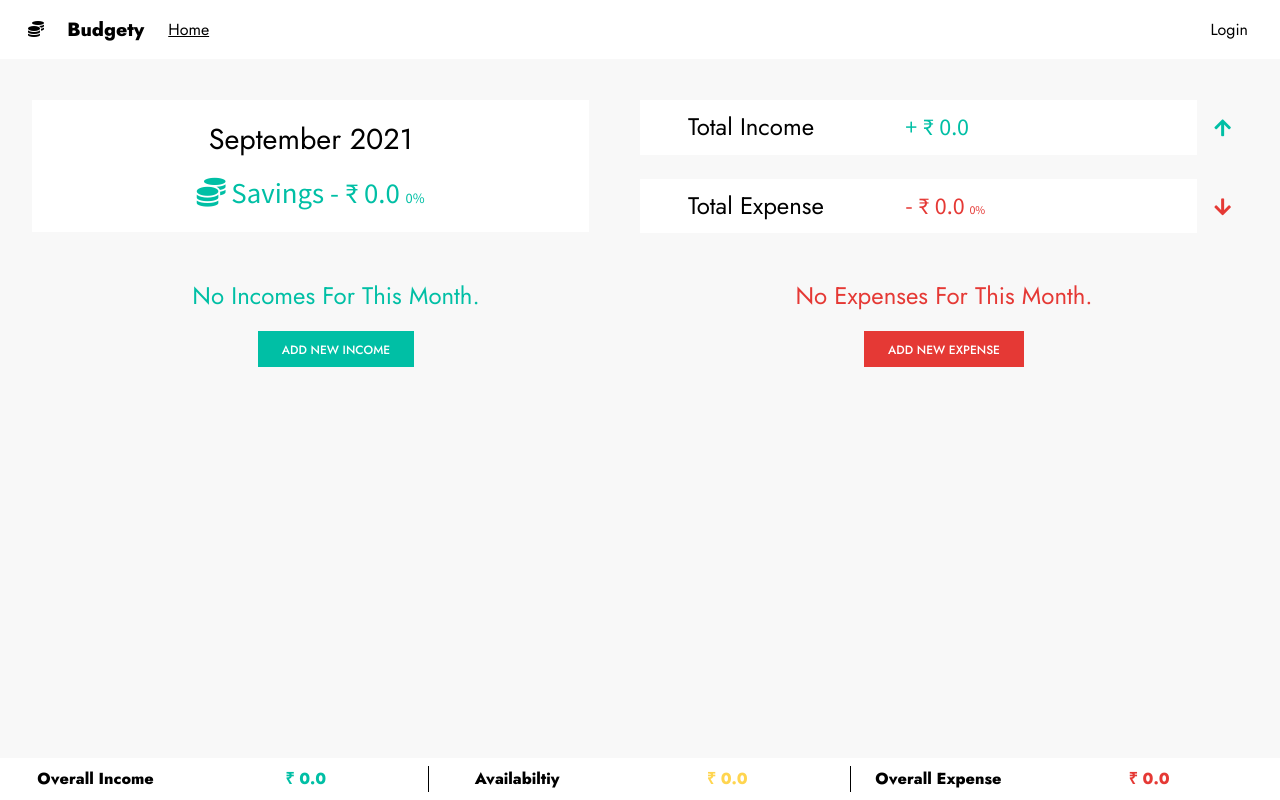
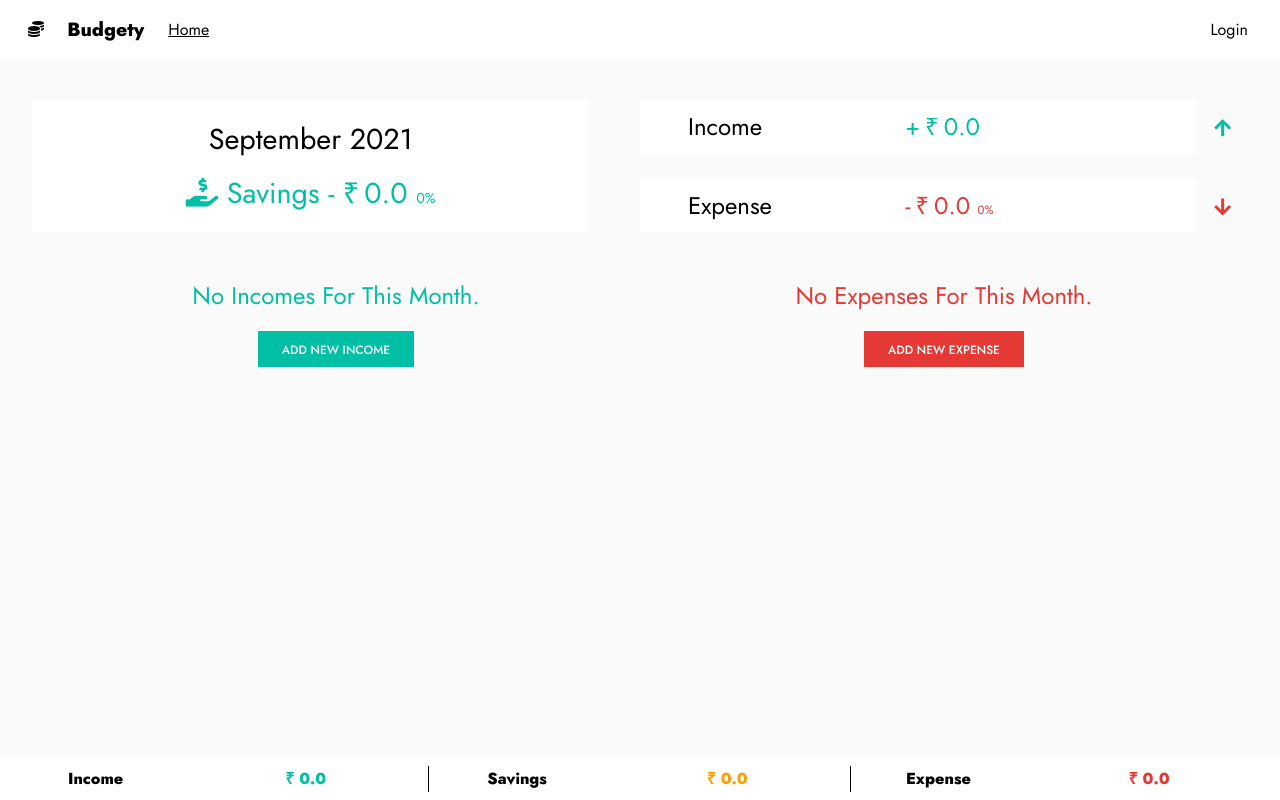
Before and after one commit to gsk-21/Budget-Manager, a Django app: page / in a window 1280 px wide. Run offline with Django 3.2, Linux system fonts and the light colour scheme; some libraries are stand-ins or nearby versions.

Commit message:
UI update

```diff
--- a/app/views.py
+++ b/app/views.py
@@ -94,7 +94,7 @@ def monthly_budget(request):
         years.reverse()
         year_dict = {}
         import os
-        os.system('cls')
+        # os.system('cls')
 
         for year in years:
             yearly_total = {}
@@ -138,6 +138,7 @@ def monthly_budget(request):
                         else:
                             expense_percent = 0
                         savings_percent = 100 - expense_percent
+                        # savings_percent = int(round(savings_percent), 0)
                         if expense_percent == 0:
                             savings_percent = 0
                     if total_expense == 0:
@@ -154,7 +155,7 @@ def monthly_budget(request):
                     budget_dict = {'month': month, 'income': str(total_income), 'month_number': month_number,
                                    'expense': str(total_expense),
                                    'savings': str(savings),
-                                   'savings_percent': formated(savings_percent),
+                                   'savings_percent': savings_percent,
                                    'expense_percent': expense_percent,
                                    'income_percent': income_percent
                                    }
@@ -178,6 +179,14 @@ def monthly_budget(request):
         # context['incomes'] = incomes
         # context['expenses'] = expenses
         context['budgets'] = year_dict
+
+        overall_budget = get_overall_budget(user, key)
+        context['overall_income'] = overall_budget['overall_income']
+        context['overall_expense'] = overall_budget['overall_expense']
+        context['overall_savings'] = overall_budget['overall_savings']
+        context['overall_inc_percentage'] = overall_budget['overall_inc_percentage']
+        context['overall_exp_percentage'] = overall_budget['overall_exp_percentage']
+        context['overall_savings_percentage'] = overall_budget['overall_savings_percentage']
 
         return render(request, 'monthly_budget.html', context)
     else:
--- a/templates/base.html
+++ b/templates/base.html
@@ -38,7 +38,7 @@
 
     <link rel="stylesheet" href="{% static 'css/base.css' %}">
 
-  <title>Budget Manager</title>
+  <title>Budgety</title>
 
 
 <style>
@@ -55,45 +55,6 @@
 
 <body class="light-bg">
 
-  <!-- <nav class="navbar navbar-expand-md  sticky-top  shadow-0 container bg-white " id="desktop-nav">
-
-
-    <div class="d-flex  ">
-      <a class="navbar-brand mr-0  navbar-brand-custom font-weight-bold text-black" href="{% url 'home'%}">
-        <h3>  {{"Budget Manager "|title}}
-        </h3>
-      </a>
-    </div>
-
-      <ul class="navbar-nav ml-auto nav-flex-icons float-end">
-
-        <li class="nav-item">
-          <a class="nav-link waves-effect waves-light text-black"  href="{% url 'monthly-budget' %}">
-            <span class="font-weight-bold" style="font-size: .8em;">
-            Monthly Budget
-            </span>
-          </a>
-        </li>
-
-        <li class="nav-item">
-          <a class="nav-link waves-effect waves-light text-black"  href="{% url 'sign-up' %}">
-            <span class="font-weight-bold" style="font-size: .8em;">
-              Sign UP
-            </span>
-          </a>
-        </li>
-
-
-
-      </ul>
-
-      <button class="navbar-toggler  " type="button" data-toggle="collapse" data-target="#collapsingNavbar">
-        <i class="fa fa-bars"></i>
-      </button>
-
-
-
-  </nav> -->
 
   <nav class="navbar navbar-expand-lg navbar-light   container-fluid shadow-0 font sticky-top" id="nav0">
 	<div class="container-fluid">
@@ -145,13 +106,14 @@
 
 			<li class="nav-item " >
 				<a class="nav-link nav-link-black-text theme-switch" href="#" id="theme-switch">
-					<!--<i class="far fa-moon"></i>-->
-					<i class="fas fa-adjust"></i>
+					<i class="fa fa-adjust"></i>
 				</a>
 			</li>
 
 			<li class="nav-item ">
-				<a class="nav-link nav-link-black-text" href="#">{{user.first_name|title|truncatechars:50}}</a>
+				<span class="nav-link nav-link-black-text" href="#" id="un">
+					{{user.first_name|title|truncatechars:50}}
+				</span>
 			</li>
 
 
@@ -186,6 +148,7 @@
 			href="{% url 'home' %}" id="user-name-container">
 			<span style="margin-left: 5%;">
 				<i class="fas fa-coins "></i>
+
 			</span>
 			<span style="margin-left: 10%;">
 				Budgety
@@ -193,12 +156,11 @@
 
 			{% if user.is_authenticated %}
 
-			<span style="margin-left:85%;" class="" id="theme-switch-mobile">
-					<!-- <i class="far fa-moon" id="mobile-moon"></i>  -->
-					<!-- <i class="fa fa-toggle-off" aria-hidden="true"></i> -->
-					<i class="fas fa-adjust"></i>
+			<span style="margin-left:85%;"  id="theme-switch-mobile" >
+					<i class="fas fa-adjust" ></i>
+			</span>
 
-			</span>
+
 
 			{% endif %}
 
--- a/templates/home.html
+++ b/templates/home.html
@@ -20,18 +20,18 @@
 
         <div class="desktop-content row fixed-bottom grey-bgs  white-row-bg container-fluid mx-auto p-2 text-center bottom-fixed-row">
             <div class="col-4  font-weight-bold  jost">
-                <div class="row" style="border-right:1px solid black ;">
-                    <div class="col-5  font-weight-bold">Overall Income</div>
+                <div class="row pipe-white" >
+                    <div class="col-5  font-weight-bold"> Income</div>
                     <div class="col-7 income left-texts"> ₹ {{overall_income}}</div>
                 </div>
             </div>
 
             <div class="col-4 font-weight-bold  jost white-row-bgs">
                 <div class="row">
-                    <div class="col-5">Availabiltiy
+                    <div class="col-5">Savings
                     </div>
-                    <div class="col-7 savings left-texts"
-                        style="border-right:1px solid black;">
+                    <div class="col-7 savings left-texts pipe-white"
+                        >
                          ₹ {{overall_savings}}
                     </div>
                 </div>
@@ -39,7 +39,7 @@
 
             <div class="col-4 font-weight-bold  jost white-row-bgs">
                 <div class="row">
-                    <div class="col-5">Overall Expense</div>
+                    <div class="col-5"> Expense</div>
                     <div class="col-7 expense left-texts">
                         ₹ {{overall_expense}}
                     </div>
@@ -47,7 +47,7 @@
             </div>
         </div>
 
-        <div class="mobile-content row fixed-bottom grey-bgs  white-row-bg container-fluid mx-auto p-2 text-center bottom-fixed-row">
+        <!-- <div class="mobile-content row fixed-bottom grey-bgs  white-row-bg container-fluid mx-auto p-2 text-center bottom-fixed-row">
 
             <div class="row font-weight-bold jost m-3">
                 <div class="col-4 text-center " style="border-right:1px solid black ;">
@@ -63,20 +63,20 @@
                 <div class="col-4 text-center expense">₹ {{overall_expense}}</div>
             </div>
 
-
-        </div>
+        </div> -->
 
 
         <div class="row mt-3 ">
-            <div class="col-6 col-lg-6  col-md-12 desktop-content">
+            <div class="col-6 col-lg-6  col-md-12 desktop-content jost">
                 <div class="row  head text-center">
                     <div class="col-11 col-lg-11 col-md-12 white-row-bg ">
                         <div class="jost font-weight-bolds mb-2 mt-3 month-savings ">
                             {{month}} {{year}}
                         </div>
 
-                        <div class="income savings font-weight-bolds mb-3 month-savings word-wrap" >
-                            <i class="fas fa-coins"></i> {{" Savings " | title}} -
+                        <div class="income savings font-weight-bolds mb-3 month-savings word-wrap " >
+                            <!-- <i class="fas fa-coins"></i>  -->
+                            <i class="fas fa-hand-holding-usd"></i> {{" Savings " | title}} -
                             <span style="margin-right: 5px;">₹</span>{{savings}}
                             <span class="available-percent white-row-bg" id="whole-available-percent">
                             </span>
@@ -86,15 +86,21 @@
                 </div>
             </div>
 
-            <div class="col-6 col-lg-6  col-md-12 mobile-content">
+            <div class="col-6 col-lg-6  col-md-12 mobile-content jost ">
                 <div class="row  head text-center">
                     <div class="col-11 col-lg-11 col-md-12 white-row-bg ">
                         <div class="jost font-weight-bolds mb-2 mt-3 month-savings p-3 pt-4 pb-4">
                             {{month}} {{year}}
                         </div>
 
-                        <div class="income savings font-weight-bolds mb-3 month-savings pb-5 word-wrap" >
-                            <i class="fas fa-coins"></i> {{" Savings " | title}} -
+                        <div class="income savings font-weight-bolds mb-3 month-savings pb-5 word-wrap jost" >
+                            <!-- <i class="fas fa-coins"></i> -->
+                            <!-- <i class="fas fa-dollar-sign"></i> -->
+                            <!-- <i class="fas fa-piggy-bank"></i>  -->
+                            <span class="font-weight-bold" style="font-size: 5rem;">
+                                <i class="fas fa-hand-holding-usd"></i>
+                            </span>
+                                {{"  Savings " | title}} -
                             <span>
                                 <span style="margin-right: 8px;">₹</span>{{savings}}</span>
                             <span class="available-percent white-row-bg" id="whole-available-percent">
@@ -105,16 +111,18 @@
                 </div>
                 <div class="mb-5"></div>
             </div>
+
             <div class="d-none d-md-block d-lg-none mt-3">
             </div>
             <div class="col-6 col-lg-6  col-md-12 head">
-                <div class="row desktop-content">
+
+                <div class="row desktop-content jost" >
                     <div class="col-12 mb-2 ">
 
-                        <div class="row total-inc-exp">
-                            <div class="col-6 col-lg-5 font-weight-bolds px-5 pt-2 pb-2 jost
+                        <div class="row total-inc-exp" id="total-inc">
+                            <div class="col-6 col-lg-5 font-weight-bolds px-5 pt-2 pb-2 josts
                             white-row-bg ">
-                                {{"Total Income" | title}}
+                                {{"Income" | title}}
                             </div>
                             <div class="col-5 col-lg-6 income  pt-2 pb-2 white-row-bg word-wrap" >
                                 <span style="margin-right: 5px;">+</span><span style="margin-right: 5px;">₹</span>{{total_income|truncatechars:18}}
@@ -128,9 +136,9 @@
                     </div>
 
                     <div class="col-12  mt-3 ">
-                        <div class="row total-inc-exp">
-                            <div class="col-6 col-lg-5 font-weight-bolds px-5 pt-2 pb-2 jost white-row-bg">
-                                {{"Total Expense" | title}}
+                        <div class="row total-inc-exp" id="total-exp">
+                            <div class="col-6 col-lg-5 font-weight-bolds px-5 pt-2 pb-2 josts white-row-bg">
+                                {{"Expense" | title}}
                             </div>
                             <div class="col-5 col-lg-6 expense pt-2 pb-2 white-row-bg word-wrap" >
                                  <span style="margin-right: 5px;">-</span><span style="margin-right: 5px;">₹</span>{{total_expense|truncatechars:18}}
@@ -147,16 +155,16 @@
                 </div>
 
                 <div class="mobile-content">
-                    <div class="row ">
+                    <div class="row jost">
                         <div class="col-6 " style="border-right: 0px solid rgb(248, 248, 248);">
 
                             <div class="row total-inc-exp "
                             style="border:1px solid #00BFA5;
                                     border-left:5px solid #00BFA5;
                                     border-right: 0px solid #00BFA5">
-                                <div class="col-12 font-weight-bolds jost p-3 pt-4
+                                <div class="col-12 font-weight-bolds jost p-3 pt-4 mobile-inc-exp
                                 white-row-bg ">
-                                    {{"Total Income" | title}}
+                                    {{"Income" | title}}
                                     <span class="mx-auto arrows income text-center float-end pt-3">
                                         <i class="fas fa-arrow-up"></i>
                                     </span>
@@ -172,10 +180,10 @@
                                     style="border:1px solid #E53935;
                                             border-right:5px solid #E53935;
                                             border-left: 1px solid #E53935;">
-                                <div class="col-12 font-weight-bolds  jost p-3 pt-4
+                                <div class="col-12 font-weight-bolds  jost p-3 pt-4 mobile-inc-exp
                                             white-row-bg">
-                                    {{"Total Expense" | title}}
-                                    <span class="mx-auto arrows expense text-center float-end pt-3">
+                                    {{"Expense" | title}}
+                                    <span class="mx-auto arrows expense text-center float-end pt-3  ">
                                         <i class="fas fa-arrow-down"></i>
                                     </span>
                                 </div>
@@ -203,7 +211,7 @@
                             {{"INCOMES" |upper}}
                         </div>
                         <div class="col-5 ">
-                            <a class="float-end income add-sm-btn "
+                            <a class="float-end income add-sm-btn jost"
                              id="addNewIncome" data-mdb-toggle="modal" data-mdb-target="#addIncome">
                                 Add
                             </a>
@@ -224,7 +232,7 @@
                             {{"Expenses" |upper}}
                         </div>
                         <div class="col-5 ">
-                            <a class="float-end expense add-sm-btn" data-mdb-toggle="modal" data-mdb-target="#addExpense">
+                            <a class="float-end expense add-sm-btn jost" data-mdb-toggle="modal" data-mdb-target="#addExpense">
                                 Add
                             </a>
                         </div>
@@ -428,11 +436,13 @@
                         <div class="col-6 income heading jost font-weight-bolds">
                             {{"INCOMES" |upper}}
                         </div>
+                        <!-- <div class="col-4 bg-success"></div> -->
                         <div class="col-5">
-                            <a class="float-end income add-sm-btn "
+                            <a class="float-end text-center  income add-sm-btn jost"
                             id="addNewIncome" data-mdb-toggle="modal" data-mdb-target="#addIncome">
-                                Add
+                                 <i class="fa fa-plus-circle"></i>
                             </a>
+
                         </div>
                         <div class="col-1">
 
@@ -512,8 +522,9 @@
                             {{"Expenses" |upper}}
                         </div>
                         <div class="col-5 ">
-                            <a class="float-end expense add-sm-btn" data-mdb-toggle="modal" data-mdb-target="#addExpense">
-                                Add
+                            <a class="float-end expense add-sm-btn jost"
+                            data-mdb-toggle="modal" data-mdb-target="#addExpense">
+                                <i class="fas fa-plus-circle"></i>
                             </a>
                         </div>
                         <div class="col-1">
--- a/templates/styling.html
+++ b/templates/styling.html
@@ -2,6 +2,7 @@
     body {
         color: black;
         background-color: rgb(248, 248, 248);
+        background-color: rgba(250, 250, 250, 0.889) !important;
 
     }
     .body-bg{
@@ -81,6 +82,14 @@
     }
 
 
+    .pipe-black{
+        border-right:1px solid black ;
+    }
+
+    .pipe-white{
+        border-right:1px solid white ;
+    }
+
     .income,.available-percent,
     .income:hover {
         color: #00BFA5 !important;
@@ -96,7 +105,14 @@
     }
 
     .savings,.savings-percent{
-        color: #FFD54F;
+        /* color: #FFD54F; */
+        /* color: #FFB300; */
+        color: #FFA000;
+    }
+
+
+    .monthly-font{
+        font-size: 2.5rem;
     }
 
     .heading {
@@ -188,6 +204,10 @@
 
     #nav1,#nav2{
         display: none;
+    }
+
+    #un:hover{
+        text-decoration: none !important;
     }
 
 </style>
@@ -306,6 +326,10 @@
     }
 
     .total-inc-exp{
+        font-size: 3.5rem;
+    }
+
+    .mobile-inc-exp{
         font-size: 4rem;
     }
 
@@ -379,6 +403,17 @@
     .no-budgets{
         font-size: 6rem;
     }
+
+
+    .pipe-black{
+        border-right:2px solid black ;
+    }
+
+    .pipe-white{
+        border-right:2px solid white ;
+    }
+
+
 
 }
 
@@ -578,6 +613,36 @@ function setTheme(){
         }
     }
 
+
+    pipeBlack = document.querySelectorAll('.pipe-black')
+    pipeWhite = document.querySelectorAll('.pipe-white')
+
+    if(theme == dark)
+    {
+        if(pipeWhite != null){
+            for (const i of pipeBlack) {
+                if (i.classList.contains('pipe-black')){
+                    i.classList.remove('pipe-black')
+                    i.classList.add('pipe-white')
+                }
+            }
+        }
+    }
+
+
+    if(theme == light)
+    {
+        if(pipeWhite != null){
+            for (const i of pipeWhite) {
+                if (i.classList.contains('pipe-white')){
+                    i.classList.remove('pipe-white')
+                    i.classList.add('pipe-black')
+                }
+            }
+        }
+    }
+
+
 }
 
 
@@ -592,27 +657,7 @@ themeSwitchMobile = document.querySelector('#theme-switch-mobile')
 "{% endif %}"
 
 
-"{% if user.is_authenticated %}"
-    moonIcon = document.querySelector('.fa-moon')
-    moonIconList = document.querySelectorAll('.fa-moon')
-    moonMobile = document.querySelector('#mobile-moon')
-    for (const i of moonIconList) {
-        console.log(i);
-        if(theme==light){
-            if(i.classList.contains('fas')){
-                i.classList.remove('fas')
-                i.classList.add('far')
-            }
 
-        }else if(theme==dark){
-            if(i.classList.contains('far')){
-                i.classList.remove('far')
-                i.classList.add('fas')
-            }
-        }
-    }
-
-"{% endif %}"
 
 if(themeSwitch!=null){
     themeSwitch.addEventListener('click',function(){
@@ -625,39 +670,23 @@ if(themeSwitch!=null){
         theme = dark
         console.log("Theme to be sent:",theme);
         setUserTheme(theme)
-        if(moonIcon.classList.contains('far')){
-            moonIcon.classList.remove('far')
-            moonIcon.classList.add('fas')
-        }
 
     }else if(userTheme==dark){
         console.log("Switching to light...");
         theme=light
         console.log("Theme to be sent:",theme);
         setUserTheme(theme)
-        if(moonIcon.classList.contains('fas')){
-            moonIcon.classList.remove('fas')
-            moonIcon.classList.add('far')
-        }
 
     }else if (userTheme=="null"){
         console.log(userTheme);
         if(theme==light){
             theme = dark
             setUserTheme(theme)
-            if(moonIcon.classList.contains('far')){
-                moonIcon.classList.remove('far')
-                moonIcon.classList.add('fas')
-            }
             setTheme()
 
         }else if(theme==dark){
             theme = light
             setUserTheme(theme)
-            if(moonIcon.classList.contains('fas')){
-                moonIcon.classList.remove('fas')
-                moonIcon.classList.add('far')
-            }
             setTheme()
         }
     }
@@ -666,50 +695,38 @@ if(themeSwitch!=null){
 }
 
 
+
 if(themeSwitchMobile!=null){
-    themeSwitchMobile.addEventListener('click',function(){
-    moonIcon = moonMobile
+    themeSwitchMobile.addEventListener('click',function(event){
+        event.preventDefault();
 
-    if(theme==light){
+    if(userTheme==light){
+        console.log("Switching to dark...");
         theme = dark
+        console.log("Theme to be sent:",theme);
         setUserTheme(theme)
-        setTheme()
-        if(moonIcon.classList.contains('far')){
-            moonIcon.classList.remove('far')
-            moonIcon.classList.add('fas')
-        }
 
-    }else if(theme==dark){
+    }else if(userTheme==dark){
+        console.log("Switching to light...");
         theme=light
+        console.log("Theme to be sent:",theme);
         setUserTheme(theme)
-        setTheme()
-        if(moonIcon.classList.contains('fas')){
-            moonIcon.classList.remove('fas')
-            moonIcon.classList.add('far')
-        }
 
-    }else if (theme=="null"){
+    }else if (userTheme=="null"){
+        console.log(userTheme);
         if(theme==light){
             theme = dark
             setUserTheme(theme)
-            if(moonIcon.classList.contains('far')){
-                moonIcon.classList.remove('far')
-                moonIcon.classList.add('fas')
-            }
             setTheme()
 
         }else if(theme==dark){
             theme = light
             setUserTheme(theme)
-            if(moonIcon.classList.contains('fas')){
-                moonIcon.classList.remove('fas')
-                moonIcon.classList.add('far')
-            }
             setTheme()
         }
     }
+
 })
-
 }
 
 
@@ -729,7 +746,6 @@ function setUserTheme(theme) {
             console.log("Theme set");
             console.log(json);
             userTheme = theme
-            // location.reload()
             setTheme()
         },
         error: function (xhr, errmsg, err) {
```
Also changed, not shown: templates/monthly_budget.html (+64 -21 lines), templates/single_month_budget.html (+33 -23 lines), db.sqlite3.
